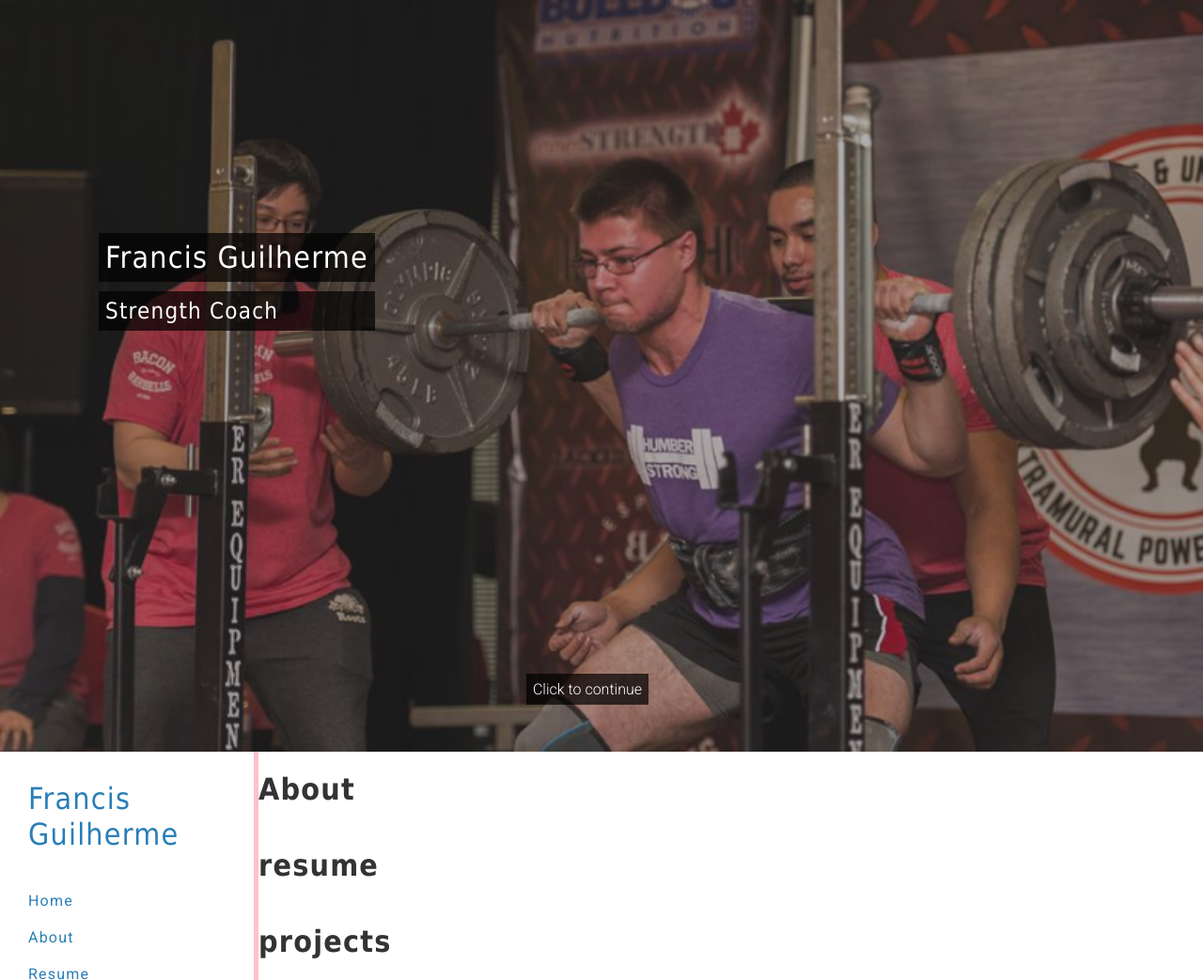
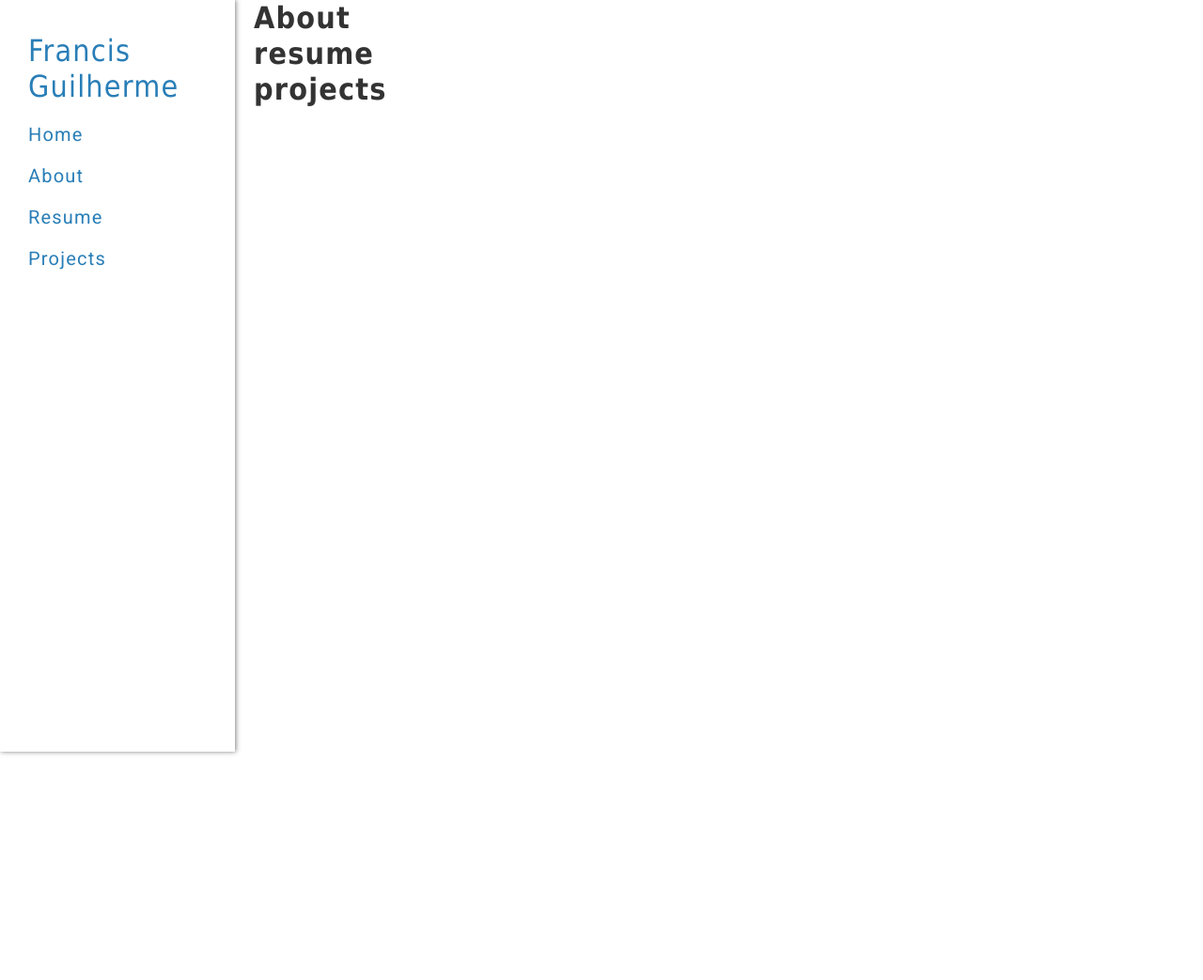
Before and after one commit to JesseNoseworthy/francis-static, a website: page public/index.html in a window 1280 px wide. Shown: the whole page at 94% size. After the commit the page ends 800 px from the top, so only its background shows below. Drawn offline with nearby package versions, Linux system fonts and the light colour scheme; files that its build step writes are made by us from their sources.

Commit message:
sidebar spacing and headers

```diff
--- a/dev/styles/_setup.scss
+++ b/dev/styles/_setup.scss
@@ -4,3 +4,5 @@ input[type=reset],input[type=submit]{-webkit-appearance:button;cursor:pointer;}b
 .clearfix:after {visibility: hidden; display: block; font-size: 0; content: " "; clear: both; height: 0; }
 
 * { -moz-box-sizing: border-box; -webkit-box-sizing: border-box; box-sizing: border-box; }
+
+h1, h2, h3, h4, h5, h6 { margin: 0; padding: 0; }
--- a/dev/styles/style.scss
+++ b/dev/styles/style.scss
@@ -26,12 +26,13 @@ body {
 }
 
 .sidebar {
+  padding-top: 25px;
   height: 100vh;
-  width: 275px;
+  width: 250px;
   position: fixed;
   display: flex;
   flex-direction: column;
-  border-right: 5px solid pink;
+  box-shadow: 1px 0px 5px rgba(0, 0, 0, 0.5);
 
   a,
   h1 {
@@ -40,10 +41,23 @@ body {
     color: $blue;
     font-weight: 400;
   }
+
+  a {
+    font-size: 20px;
+
+    &:hover {
+      color: green;
+    }
+  }
+
+  h1 {
+    font-size: 32px;
+  }
 }
 
 .content-wrapper {
-  margin-left: 275px;
+  margin-left: 250px;
+  padding-left: 20px;
 }
 
 .hero,
--- a/public/index.html
+++ b/public/index.html
@@ -8,7 +8,7 @@
 </head>
 <body>
   <div class="homepage">
-  <div class="hero" id="hero">
+<!--   <div class="hero" id="hero">
     <div class="hero-text">
       <h1>Francis Guilherme</h1>
       <h2>Strength Coach</h2>
@@ -16,7 +16,7 @@
     <button class="continue">
         Click to continue
     </button>
-  </div>
+  </div> -->
 
     <div class="sidebar">
       <header>
```
